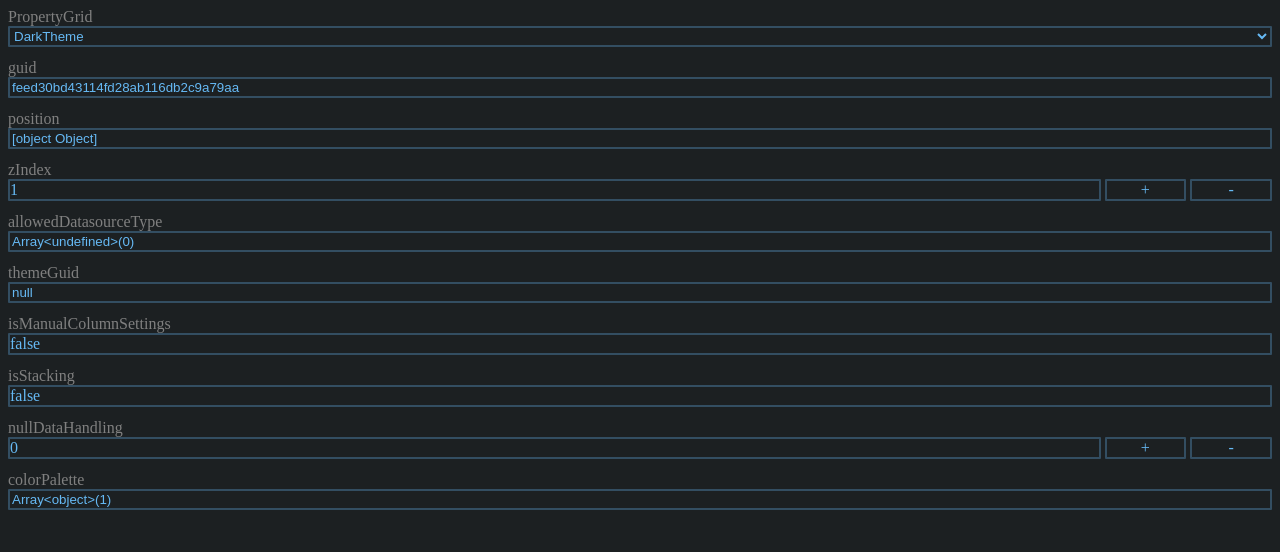
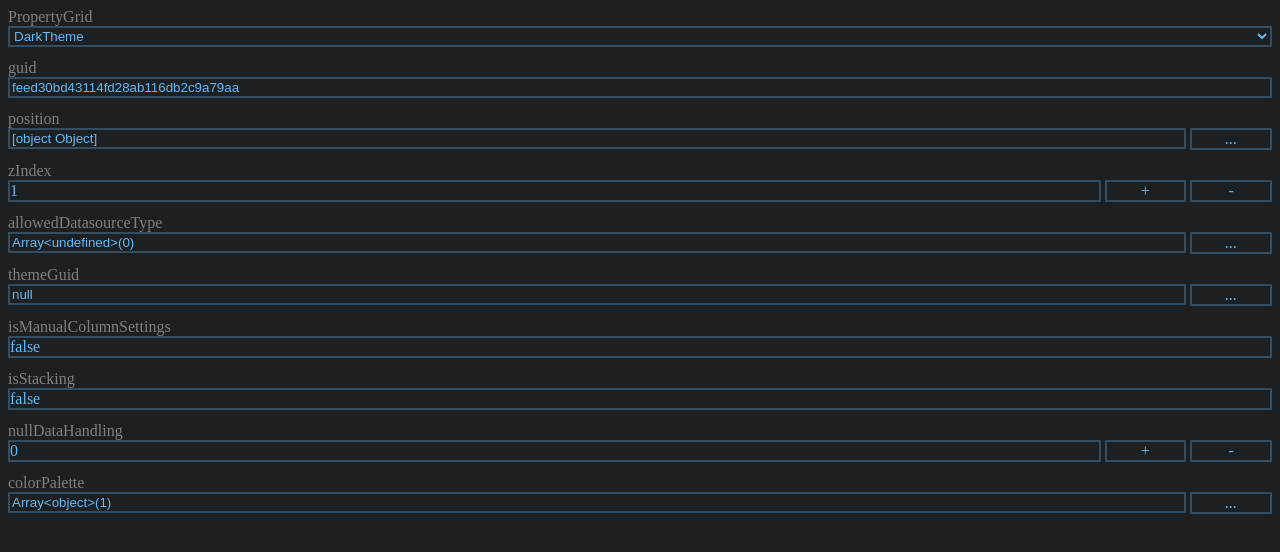
Before and after one commit to thetilliwilli/ControlRender, a React (Create React App) app: page / in a window 1280 px wide. Shown: the top 552 px of the page. Built offline with nearby package versions, Linux system fonts and the light colour scheme.

Commit message:
+propertyGrid

```diff
--- a/src/app.tsx
+++ b/src/app.tsx
@@ -11,6 +11,9 @@ import { BoolControl } from "./control/bool-control";
 import { BoolView } from "./view/bool-view";
 import { SubsetControl } from "./control/subset-control";
 import { SingeSubsetView } from "./view/single-subset-view";
+import { ObjectControl } from "./control/object-control";
+import { ObjectView } from "./view/object-view";
+
 
 import { properties } from "./properties";
 
@@ -37,10 +40,7 @@ function propertyToRenderer([propertyKey, propertyValue]: [
     case "boolean":
       return <BoolView control={new BoolControl(propertyValue)} />;
     case "object":
-      const prop = Array.isArray(propertyValue)
-        ? `Array<${typeof propertyValue[0]}>(${propertyValue.length})`
-        : "" + propertyValue;
-      return <StringView control={new StringControl(prop)} />;
+      return <ObjectView control={new ObjectControl(propertyValue)} />;
     default:
       return <StringView control={new StringControl(propertyValue)} />;
   }
--- /dev/null
+++ b/src/control/object-control.ts
@@ -0,0 +1,5 @@
+import { BaseControl } from "./base";
+
+export class ObjectControl extends BaseControl<object> {
+  public dive(){console.log("dive")}
+}
--- /dev/null
+++ b/src/view/object-view.tsx
@@ -0,0 +1,39 @@
+import * as React from "react";
+import { ObjectControl } from "../control/object-control";
+import { StringControl } from "../control/string-control";
+import { BaseView } from "./base-view";
+import { StringView } from "./string-view";
+
+export class ObjectView extends BaseView<object, ObjectControl> {
+  render() {
+    const buttonStyle = {
+      ...this.inputStyle,
+      ...{
+        flex: "1",
+        marginLeft: "4px",
+        textAlign: "center",
+        cursor: "pointer",
+        userSelect: "none"
+      }
+    };
+
+    const prop = Array.isArray(this.state.value)
+      ? `Array<${typeof this.state.value[0]}>(${this.state.value.length})`
+      : "" + this.state.value;
+
+    return (
+      <div style={{ display: "flex", boxSizing: "border-box" }}>
+        <div style={{ flex: "15" }}>
+          <StringView control={new StringControl(prop)} />
+        </div>
+        <div
+          onClick={this.props.control.dive}
+          style={buttonStyle}
+          className="button"
+        >
+          ...
+        </div>
+      </div>
+    );
+  }
+}
```
Also changed, not shown: src/property-grid/property-grid.ts (added, +52 -0 lines), src/property-grid/property-info.ts (added, +10 -0 lines), src/tree/tree.ts (added, +11 -0 lines), src/view/object-control.tsx (deleted).
